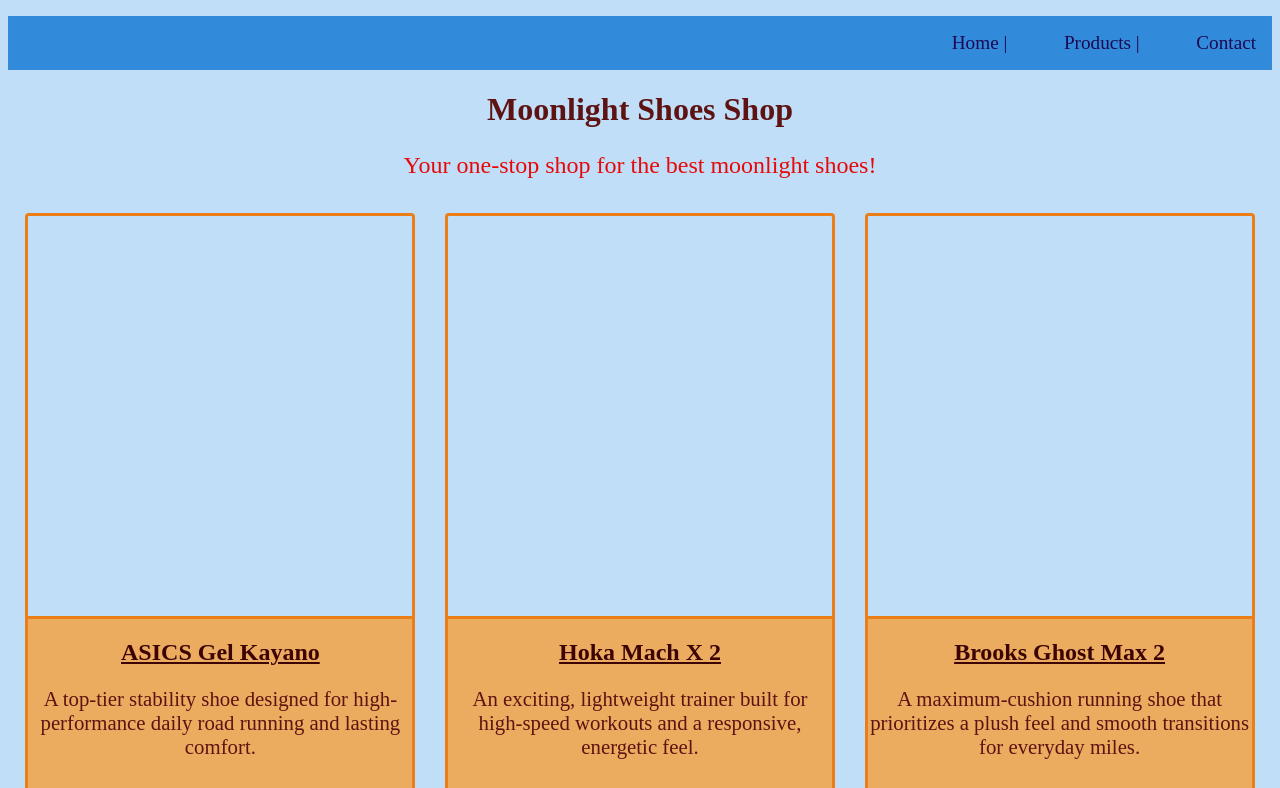
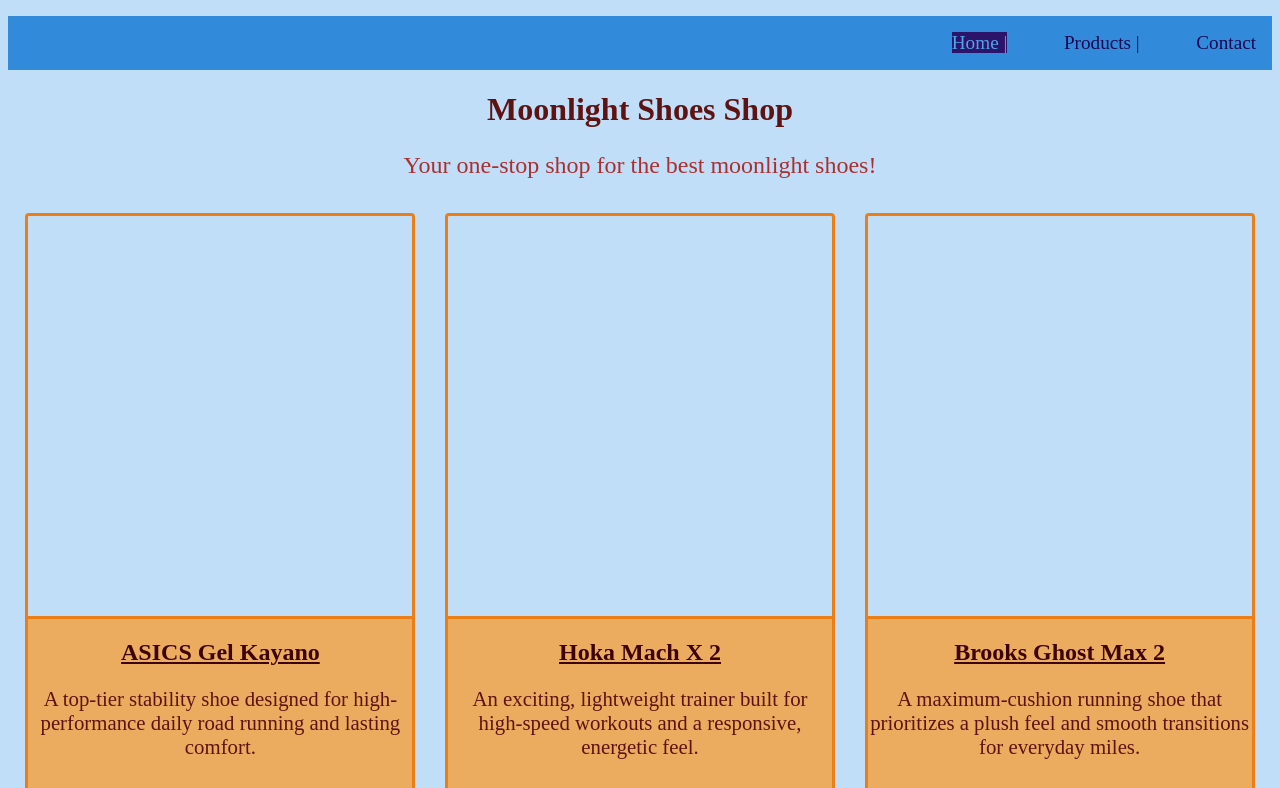
Before and after one commit to iamlopsang/css-projects, a plain HTML site: page price-cardbox/index.html in a window 1280 px wide. In both pictures the pointer is over the link "Home |". Shown: the top 788 px of the page. Drawn offline with Linux system fonts and the light colour scheme.

Commit message:
complete of price cardbox project

```diff
--- a/price-cardbox/CSS/styles.css
+++ b/price-cardbox/CSS/styles.css
@@ -14,7 +14,7 @@
 
 p{
     text-align: center;
-    color: rgb(231, 9, 9);
+    color: rgb(170, 48, 48);
     font-family: 'Times New Roman', Times, serif;
     font-size: 1.5rem;
 }
@@ -39,6 +39,10 @@
     font-family: 'Times New Roman', Times, serif;
 }
 
+.menu li a:hover{
+    color: rgb(82, 165, 233);
+    background-color: rgb(43, 20, 105);
+}
 /* products section and card styles  */
 .products{
     text-align: center;
```
